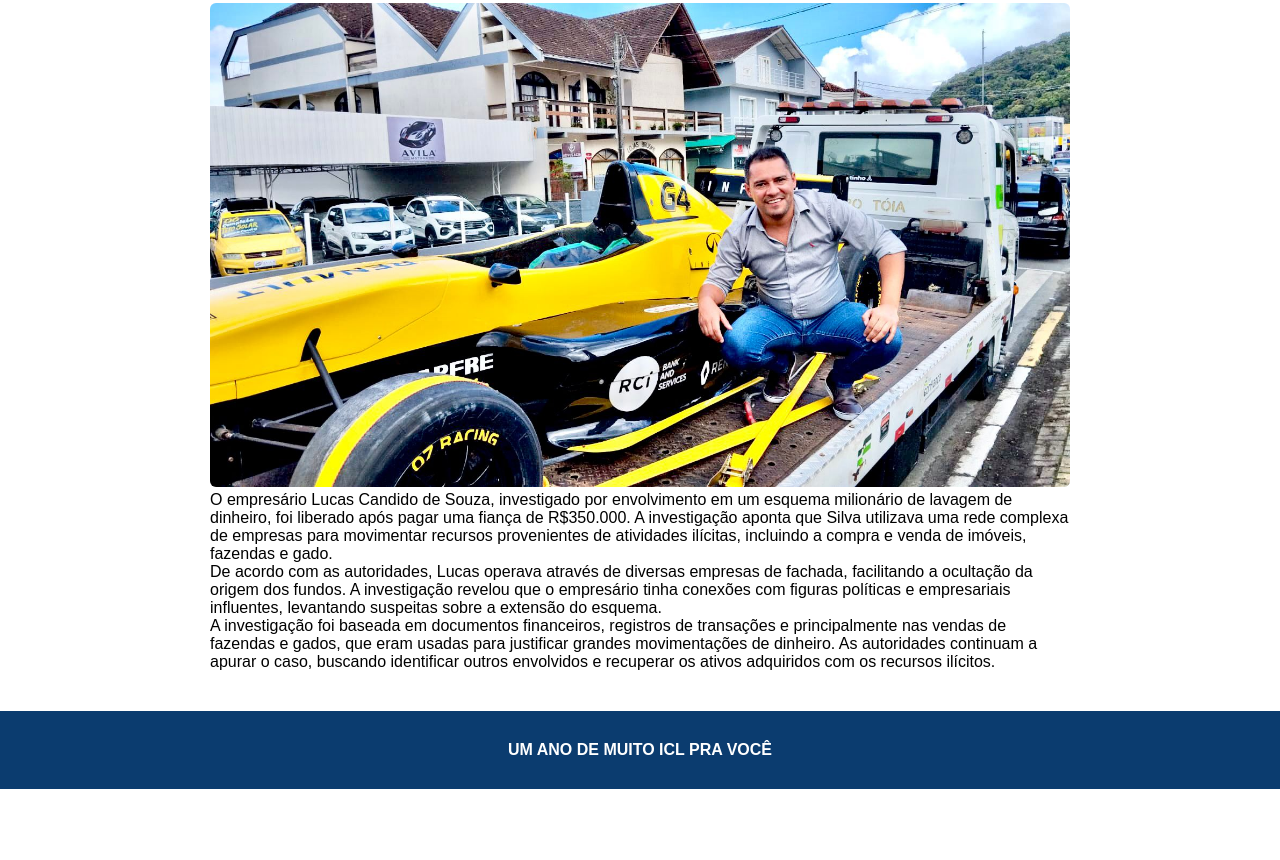
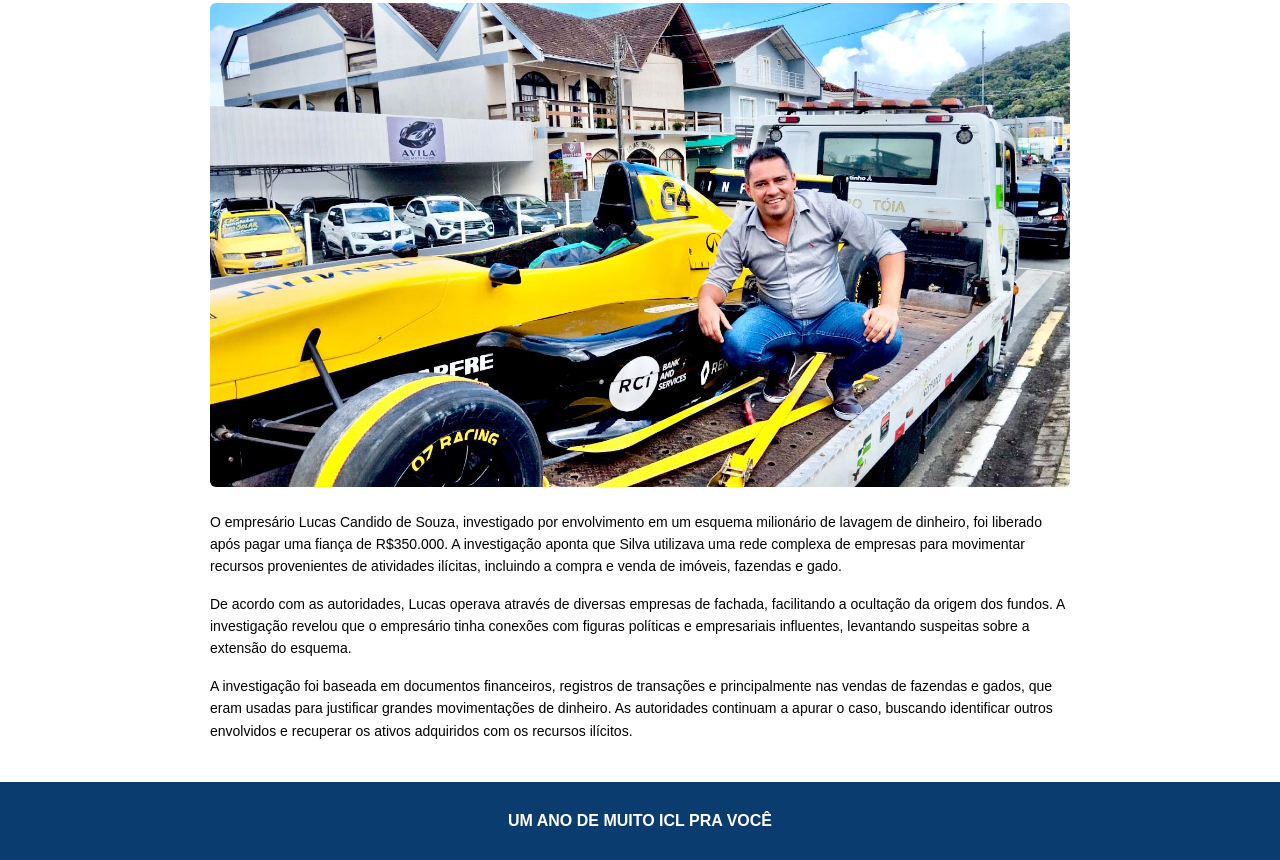
Before and after one commit to WojcikToco/ICL-Noticias, a plain HTML site: page index.html in a window 1280 px wide. Shown: the part 361-1221 px from the top of the page. Before the commit the page ends 1150 px from the top, so only its background shows below. Drawn offline with Linux system fonts and the light colour scheme.

Commit message:
Refactor style.css with improved formatting

```diff
--- a/style.css
+++ b/style.css
@@ -112,7 +112,21 @@
   width: 100%;
   border-radius: 6px;
 }
-
+.noticia11 {
+  margin-top: 20px;
+  font-size: 14px;
+  line-height: 1.6;
+}
+.noticia12 {
+  margin-top: 15px;
+  font-size: 14px;
+  line-height: 1.6;
+}
+.noticia13 {
+  margin-top: 15px;
+  font-size: 14px;
+  line-height: 1.6;
+}
 /* BANNER */
 .banner {
   background: #0b3c6f;
```
